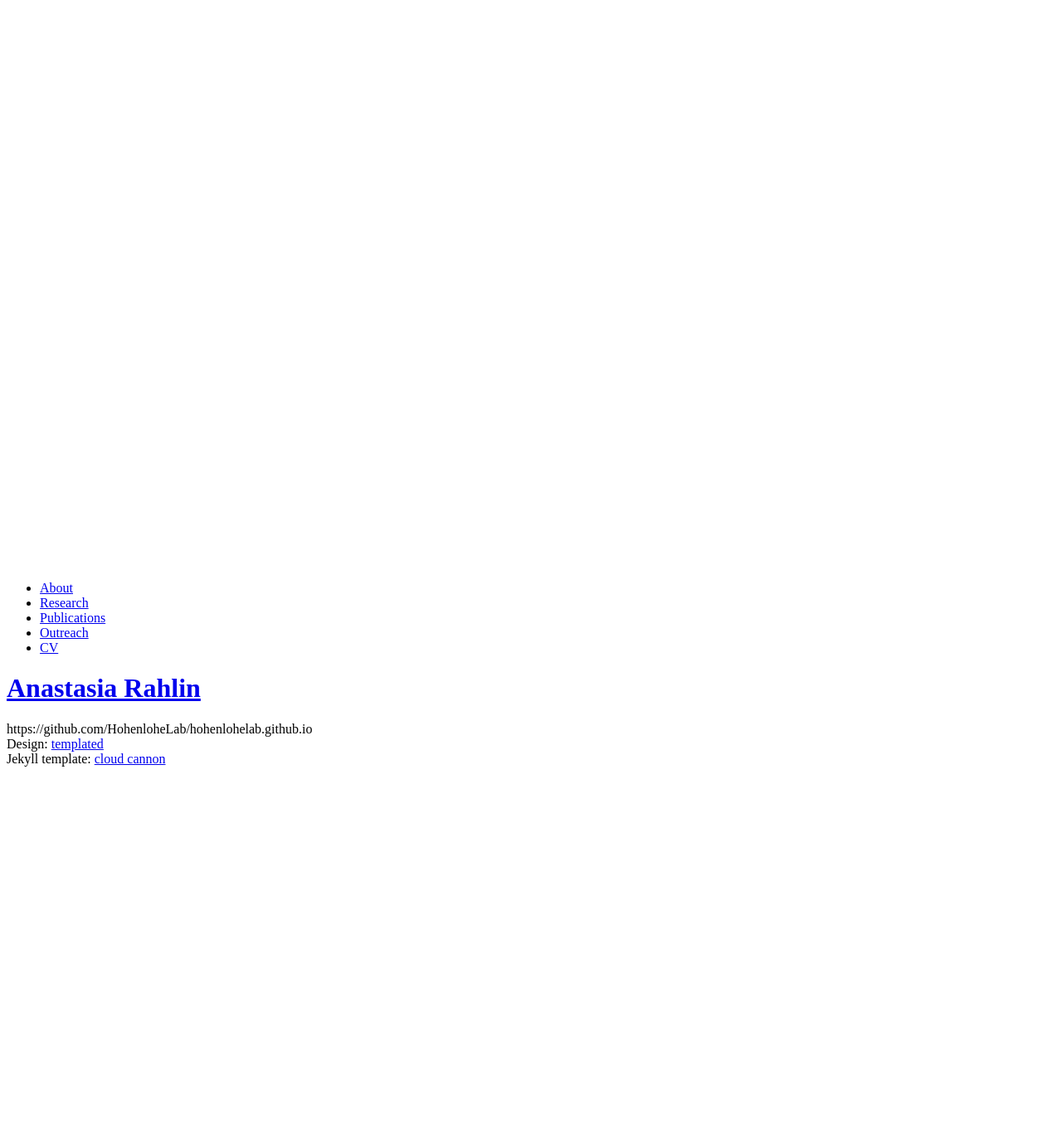
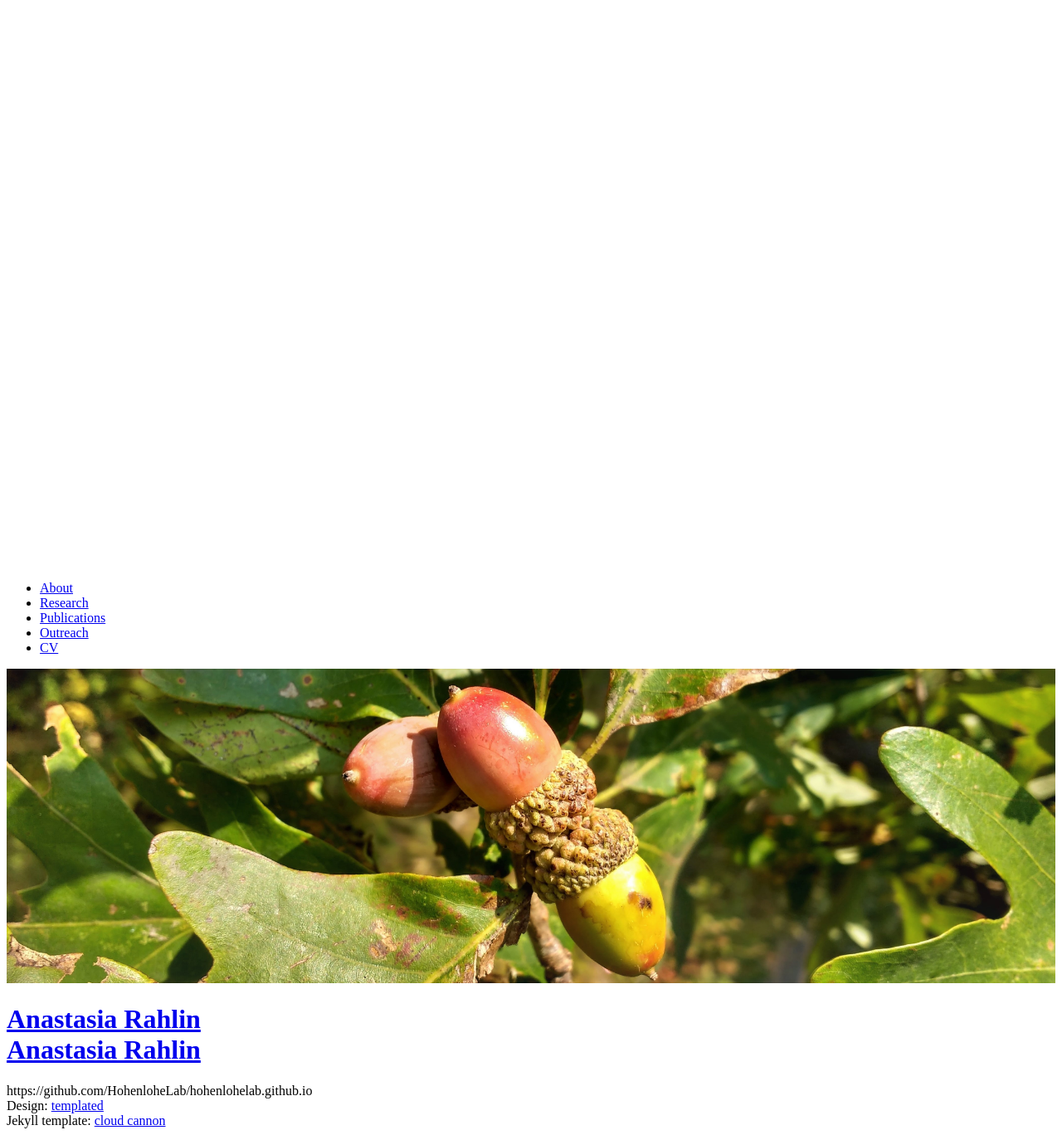
Before and after one commit to anarahlin/anarahlin.github.io, a Jekyll site: the page built from zz_old_index.html, in a window 1280 px wide. Shown: the whole page at 83% size. Built offline with Jekyll 4.4.1, drawn with Linux system fonts in a browser that asks for light colours; nearby versions of some CDN libraries; comment, search, counter and statistics services are not loaded; before the commit the page ends 932 px from its top, so only the background shows below that.

Commit message:
Update default.html

```diff
--- a/_layouts/default.html
+++ b/_layouts/default.html
@@ -27,9 +27,11 @@ Released for free under the Creative Commons Attribution 3.0 license (templated.
 	<div id="header">
 		{% include nav.html %}
 		<div class="container">
+			<img src="/assets/images/acorn_copy2.jpg" alt="acorns" style="width:100%;">
 			<!-- Logo -->
-			<div id="logo" img src="/assets/images/acorn_copy2.jpg" alt="acorns">
+			<div id="logo">
 				<h1><a href="#">Anastasia Rahlin
+					<div class="centered">Anastasia Rahlin</div>
 					</a>
 				</h1>
 				<!-- <span class="tag">Illinois Natural History Survey</span> THIS IS EDITED OUT-->
```
